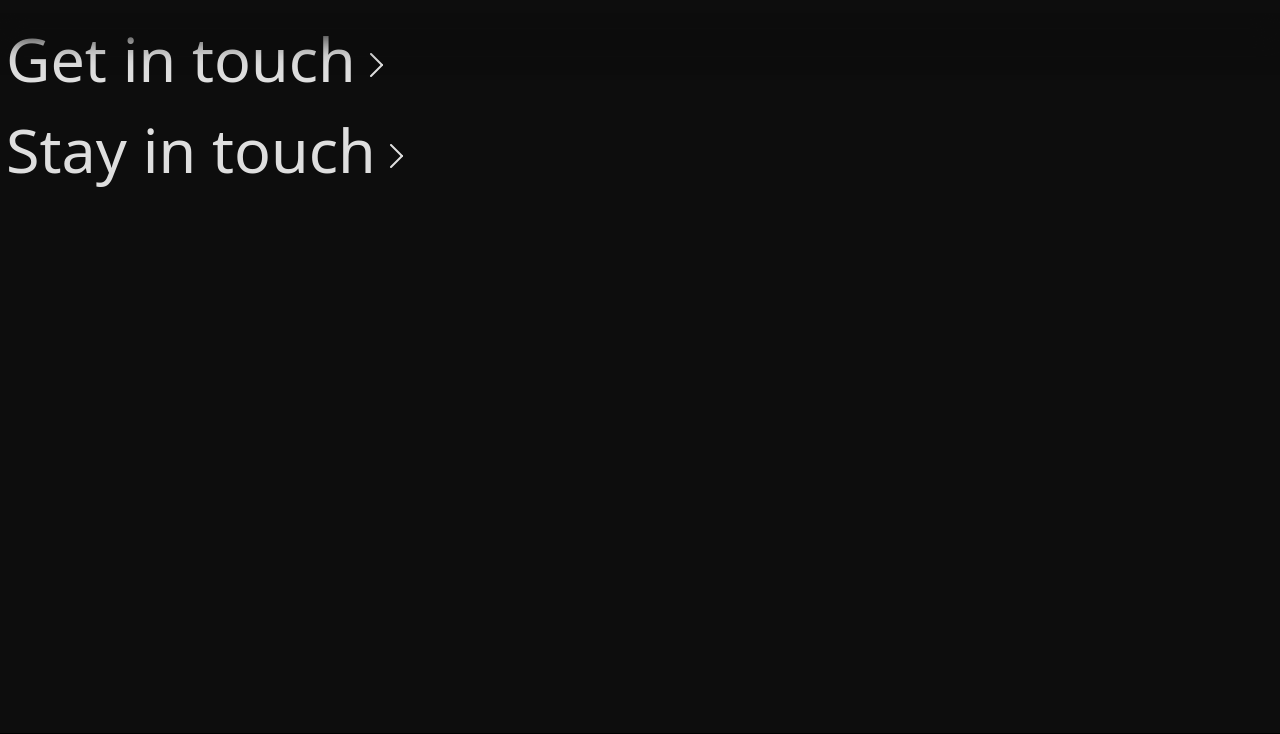
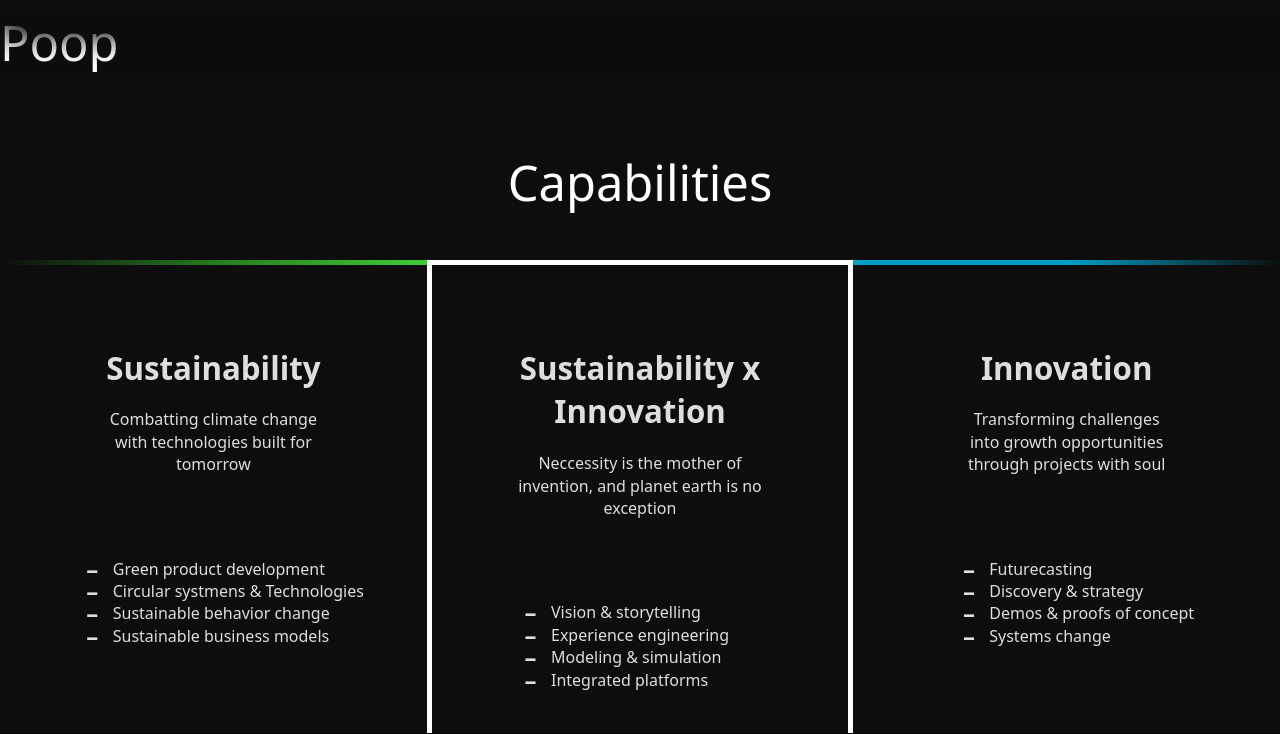
Before and after one commit to localoneway/delman-hatcher-codyhousev3, a website: page main/test.html in a window 1280 px wide. Shown: the part 67-801 px from the top of the page. Drawn offline with Linux system fonts and the light colour scheme; a web font is replaced by a local one.

Commit message:
services fix

```diff
--- a/main/test.html
+++ b/main/test.html
@@ -67,20 +67,64 @@
 				</div>
 				<!-- Fixed Bar END -->
 				<!-- insert your main content here -->
-				<div class="width-100% font-light text-xxxl padding-top-xs link-fx-del cursor-pointer" aria-controls="modal-form-1"><span>Get in touch</span>
-					<svg class="icon" viewBox="0 0 12 12" aria-hidden="true" fill="none" stroke="currentColor" stroke-linecap="round" stroke-linejoin="round">
-						<line x1="9" y1="6" x2="3.5" y2="11.5" />
-						<line x1="3.5" y1="0.5" x2="9" y2="6" /> </svg>
+         <section><h1>poop</h1></section>
+        <!-- Capabilities START -->
+        <section class="bg-primary testimonial position-relative z-index-1 padding-top-xl">
+            <div class="testimonial__block-wrapper">
+              <blockquote class="font-light text-md@xl text-md@lg text-md@sm text-sm@xs text-center line-height-md margin-bottom-lg">
+                <h1><span class="in-service font-light">Capabilities</span></h1>
+              </blockquote>
             </div>
-				<div class="width-100% font-light text-xxxl padding-top-xs link-fx-del cursor-pointer" aria-controls="modal-form"><span>Stay in touch</span>
-					<svg class="icon" viewBox="0 0 12 12" aria-hidden="true" fill="none" stroke="currentColor" stroke-linecap="round" stroke-linejoin="round">
-						<line x1="9" y1="6" x2="3.5" y2="11.5" />
-						<line x1="3.5" y1="0.5" x2="9" y2="6" /> </svg>
+            <div class="grid justify-center">
+              <div class="col-4@xl col-4@lg col-4@md col@sm col@xs left-gradient-border mobile-green-gradient padding-y-xl line-height-md text-center margin-0">
+                <div class="text-lg@lg text-md@md special-heading font-semibold"> Sustainability </div>
+                <div class="text-sm padding-top-sm sustainability-padding"> Combatting climate change with technologies built for tomorrow </div>
+                <div class="text-sm flex flex-center padding-top-xl">
+                  <ul class="sustainability-list padding-left-lg">
+                    <li>Green product development</li>
+                    <li>Circular systmens & Technologies</li>
+                    <li>Sustainable behavior change</li>
+                    <li>Sustainable business models</li>
+                  </ul>
                 </div>
+              </div>
+              <div class="col-4@xl col-4@lg col-4@md col@sm col@xs white-sq padding-y-xl line-height-md text-center margin-0">
+                <div class="text-lg@lg text-md@md special-heading font-semibold"> Sustainability x Innovation </div>
+                <div class="text-sm padding-x-xl padding-top-sm"> Neccessity is the mother of invention, and planet earth is no exception </div>
+                <div class="text-sm flex flex-center padding-top-xl">
+                  <ul class="sustainability-list">
+                    <li>Vision & storytelling</li>
+                    <li>Experience engineering</li>
+                    <li>Modeling & simulation</li>
+                    <li>Integrated platforms</li>
+                  </ul>
+                </div>
+              </div>
+              <div class="col-4@xl col-4@lg col-4@md col@sm col@xs right-gradient-border mobile-blue-gradient padding-y-xl line-height-md text-center margin-0">
+                <div class="text-lg@lg text-md@md special-heading font-semibold"> Innovation </div>
+                <div class="text-sm padding-top-sm sustainability-padding"> Transforming challenges into growth opportunities through projects with soul </div>
+                <div class="text-sm flex flex-center padding-top-xl">
+                  <ul class="sustainability-list padding-left-lg">
+                    <li>Futurecasting</li>
+                    <li>Discovery & strategy</li>
+                    <li>Demos & proofs of concept</li>
+                    <li>Systems change</li>
+                  </ul>
+                </div>
+              </div>
+            </div>
+
+            <div class="width-100% text-center padding-y-xl">
+              <div class="font-semibold text-lg padding-top-xs link-fx-del cursor-pointer" aria-controls="modal-form-1"><span>learn more</span><svg class="icon" viewBox="0 0 12 12" aria-hidden="true" fill="none" stroke="currentColor" stroke-linecap="round" stroke-linejoin="round"><line x1="9" y1="6" x2="3.5" y2="11.5"/><line x1="3.5" y1="0.5" x2="9" y2="6"/></svg></div>
+              </div>
+            </div>
+        </section>
       </main>
-			<!-- Modal 1 START -->
-			<div class="modal modal--animate-scale flex flex-center bg-contrast-lower bg-opacity-90% padding-md js-modal" id="modal-form-1" data-modal-prevent-scroll="body">
+      <!--MAIN END-->
+        <div class="modal modal--animate-scale flex flex-center bg-contrast-lower bg-opacity-90% padding-md js-modal z-index-3" id="modal-form-1" data-modal-prevent-scroll="body">
           <div class="modal__content width-100% max-width-xs max-height-100% overflow-auto padding-md bg radius-md shadow-md" role="alertdialog" aria-labelledby="modal-form-title" aria-describedby="modal-form-description">
+            <fieldset class="margin-bottom-md padding-bottom-md border-bottom">
+              <div class="text-component margin-bottom-md">
                 <!-- Form 1 start -->
                 <form method="POST" data-netlify="true" name="contact-page-form" id="contact-page-form" class="form-template-v3">
                   <input type="hidden" name="contact-page-form" value="contact-page-form" />
@@ -132,7 +176,6 @@
                 <div class="text-component">
                   <p class="text-xs color-contrast-medium">We respect your privacy - <a href="https://www.termsfeed.com/live/6b875575-f7ec-488a-8d71-b2ab30972009" target="_blank" class="color-accent">read more.</a></p>
                 </div>
-				</div>
                 <button class="reset modal__close-btn modal__close-btn--outer  js-modal__close js-tab-focus">
                   <svg class="icon icon--sm" viewBox="0 0 24 24">
                     <title>Close modal window</title>
@@ -142,34 +185,13 @@
                   </svg>
                 </button>
               </div>
-			<!--Form 1 END-->
-			<!-- FORM 2 START -->
-			<div class="modal modal--animate-scale flex flex-center bg-contrast-lower bg-opacity-90% padding-md js-modal" id="modal-form" data-modal-prevent-scroll="body">
-				<div class="modal__content width-100% max-width-xs max-height-100% overflow-auto padding-md bg radius-md shadow-md" role="alertdialog" aria-labelledby="modal-form-title" aria-describedby="modal-form-description">
-					<form method="POST" data-netlify="true" netlify-honeypot="bot-field" name="email-signup" id="email-signup" class="form-template-v3">
-						<fieldset class="margin-bottom-md padding-bottom-md border-bottom">
-							<div class="text-component margin-bottom-md">
-								<h3 id="modal-form-title">Sign up for our newsletter</h3> </div>
-							<div class="flex flex-column flex-row@xs gap-xxxs">
-								<input type="hidden" name="email-signup" value="email-signup" />
-								<input aria-label="Email" name="emailSignup" class="form-control flex-grow" type="email" placeholder="Email" required>
-								<button type="submit" class="btn btn--primary">Subscribe</button>
-							</div>
-					</form>
-					<div class="text-component">
-						<p class="text-xs color-contrast-medium">We respect your privacy - <a href="https://www.termsfeed.com/live/6b875575-f7ec-488a-8d71-b2ab30972009" target="_blank" class="color-accent">read more.</a></p>
           </div>
         </div>
-				<button class="reset modal__close-btn modal__close-btn--outer  js-modal__close js-tab-focus">
-					<svg class="icon icon--sm" viewBox="0 0 24 24">
-						<title>Close modal window</title>
-						<g fill="none" stroke="currentColor" stroke-miterlimit="10" stroke-width="2" stroke-linecap="round" stroke-linejoin="round">
-							<line x1="3" y1="3" x2="21" y2="21" />
-							<line x1="21" y1="3" x2="3" y2="21" /> </g>
-					</svg>
-				</button>
         </div>
-			<!--Form 2 END-->
+        <!-- FORM 1 END -->
+
+        </section>
+
 			<script src="assets/js/scripts.js"></script>
 	</body>
 
```
Also changed, not shown: main/services.html (+5 -5 lines). Lines whose indentation alone changed are shown as unchanged.
